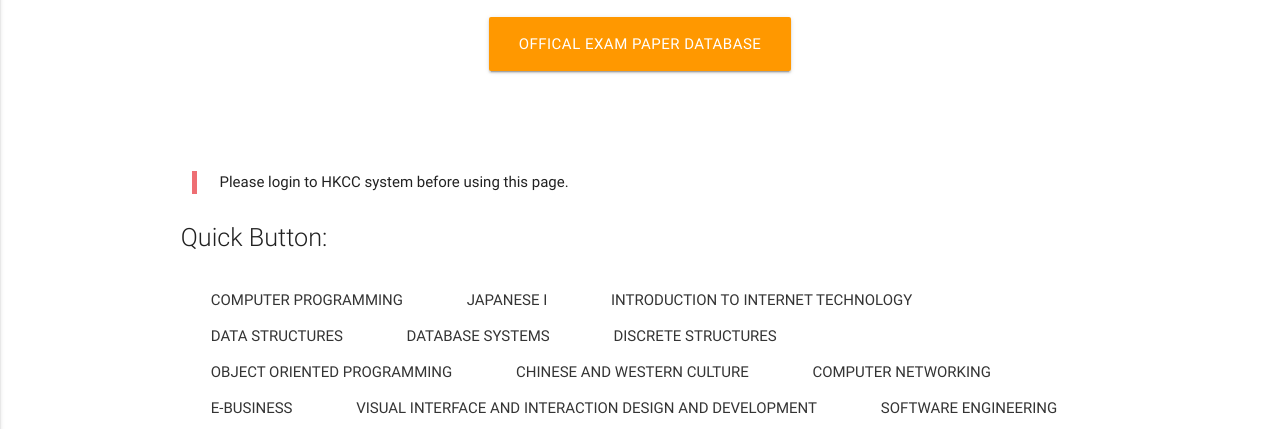
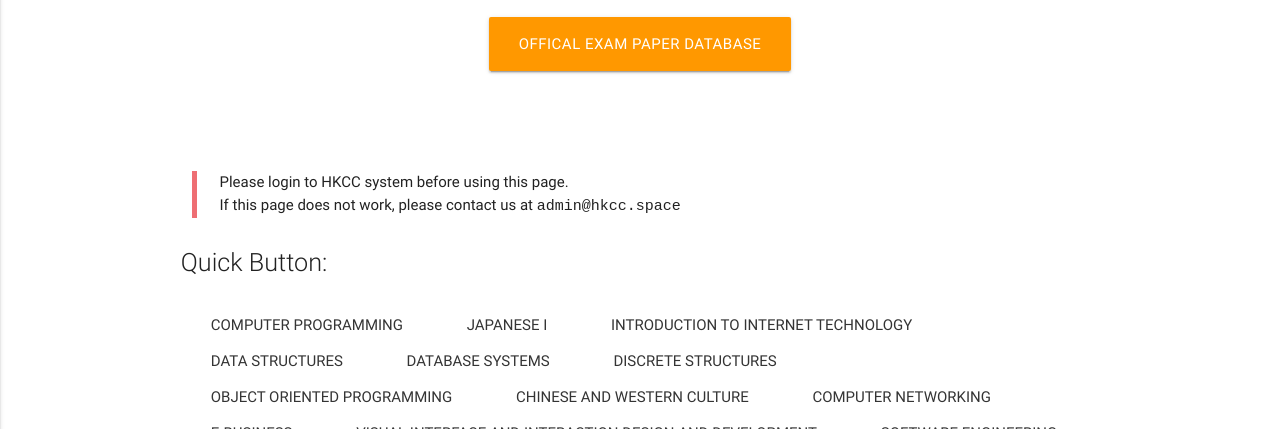
Before and after one commit to hkccspace/hkcc.space, a plain HTML site: page exam/index.html in a window 1280 px wide. Shown: the part 371-800 px from the top of the page. Drawn offline with nearby package versions, Linux system fonts and the light colour scheme.

Commit message:
Update warning

```diff
--- a/exam/index.html
+++ b/exam/index.html
@@ -79,7 +79,8 @@
     <div class="container">
         <div class="section">
             <blockquote>
-                Please login to HKCC system before using this page.
+                Please login to HKCC system before using this page. <br/>
+				If this page does not work, please contact us at <code>admin@hkcc.space</code>
             </blockquote>
             <div class="row">
                 <p class="flow-text">Quick Button:</p>
```
